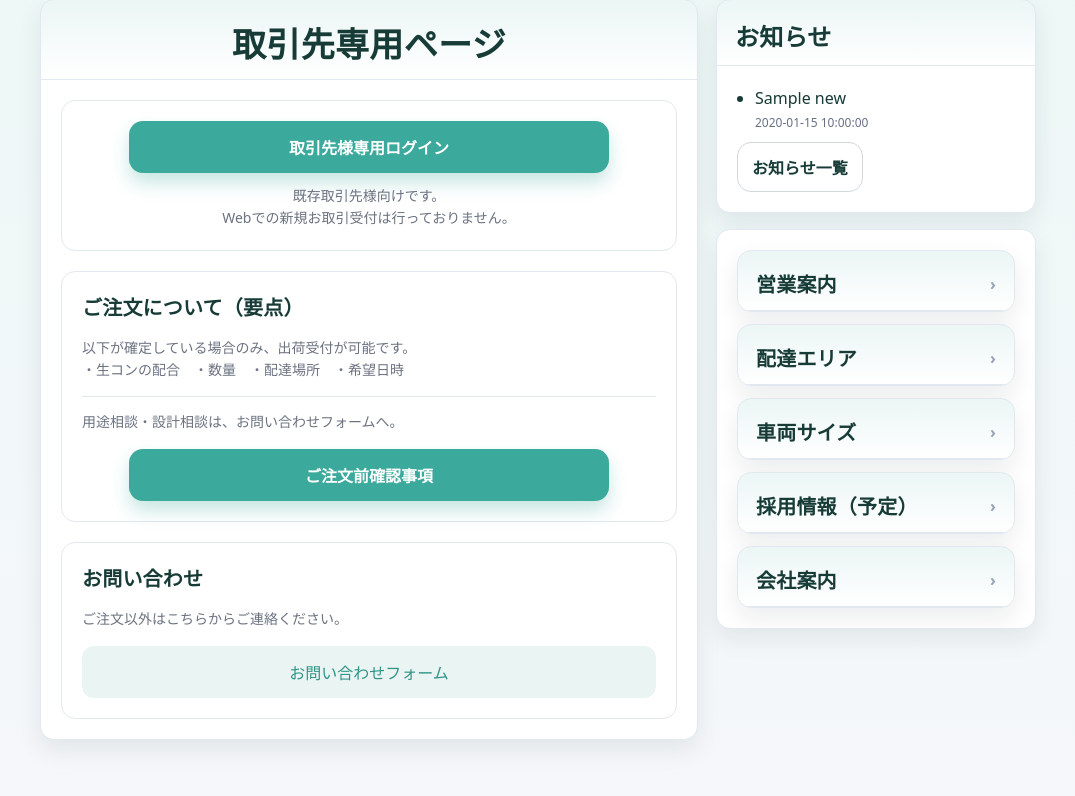
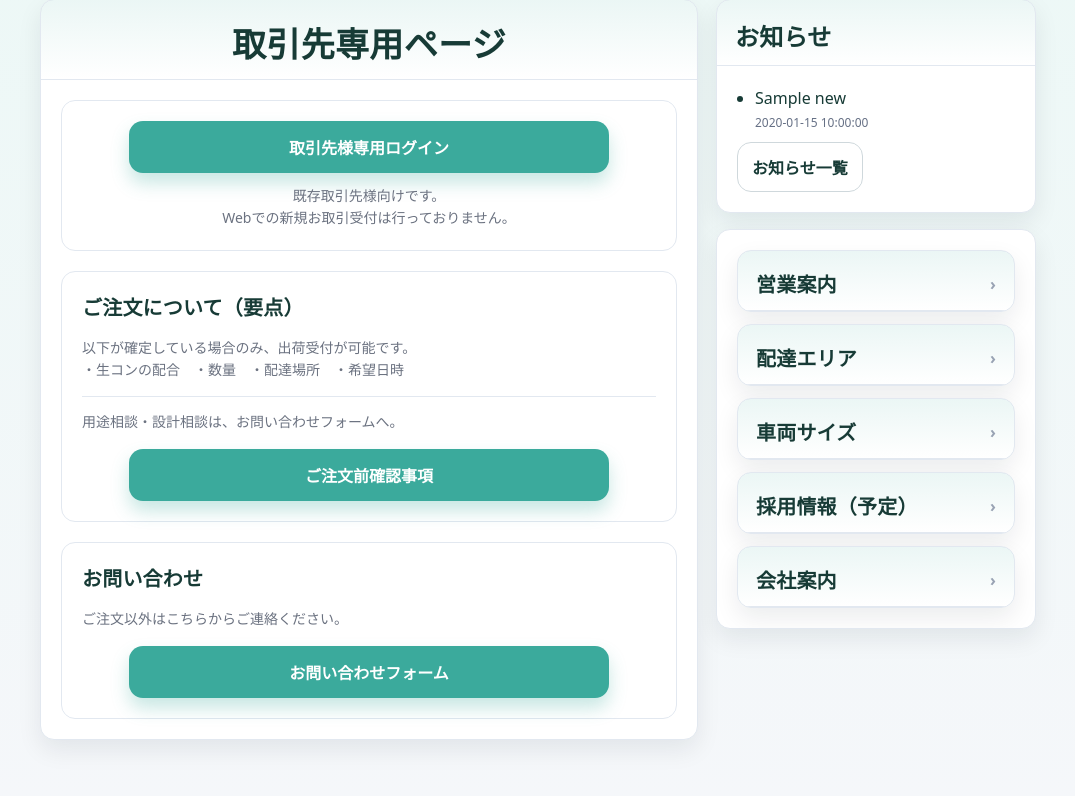
Before and after one commit to 2co2co0417/imabari-namacon-portal, a Python web app: template templates/index.html in a window 1280 px wide. Shown: the part 96-892 px from the top of the page, without its empty margins (102-1177 px from the left). Run offline with Jinja, Linux system fonts and the light colour scheme; the template is opened without the code that fills it: most values are stand-ins (such as "Sample title", 1, 10 or a date in 2020).

Commit message:
お問い合わせ

```diff
--- a/templates/index.html
+++ b/templates/index.html
@@ -51,7 +51,7 @@
           </div>
 
           <div class="public-btn-wrap">
-            <a class="btn-sub" href="{{ url_for('contact') }}">
+            <a class="btn-primary public-top-btn" href="{{ url_for('contact') }}">
               お問い合わせフォーム
             </a>
           </div>
```
